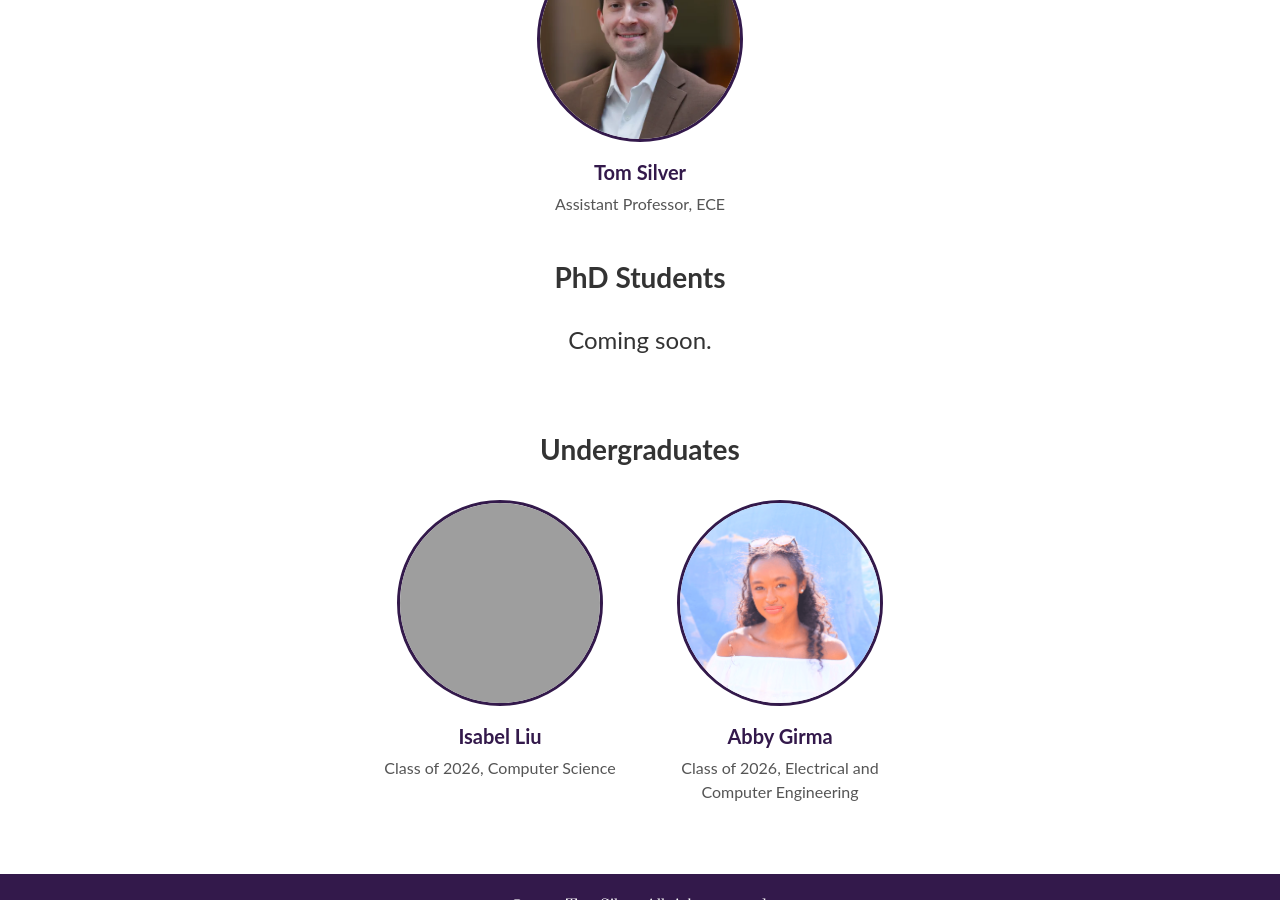
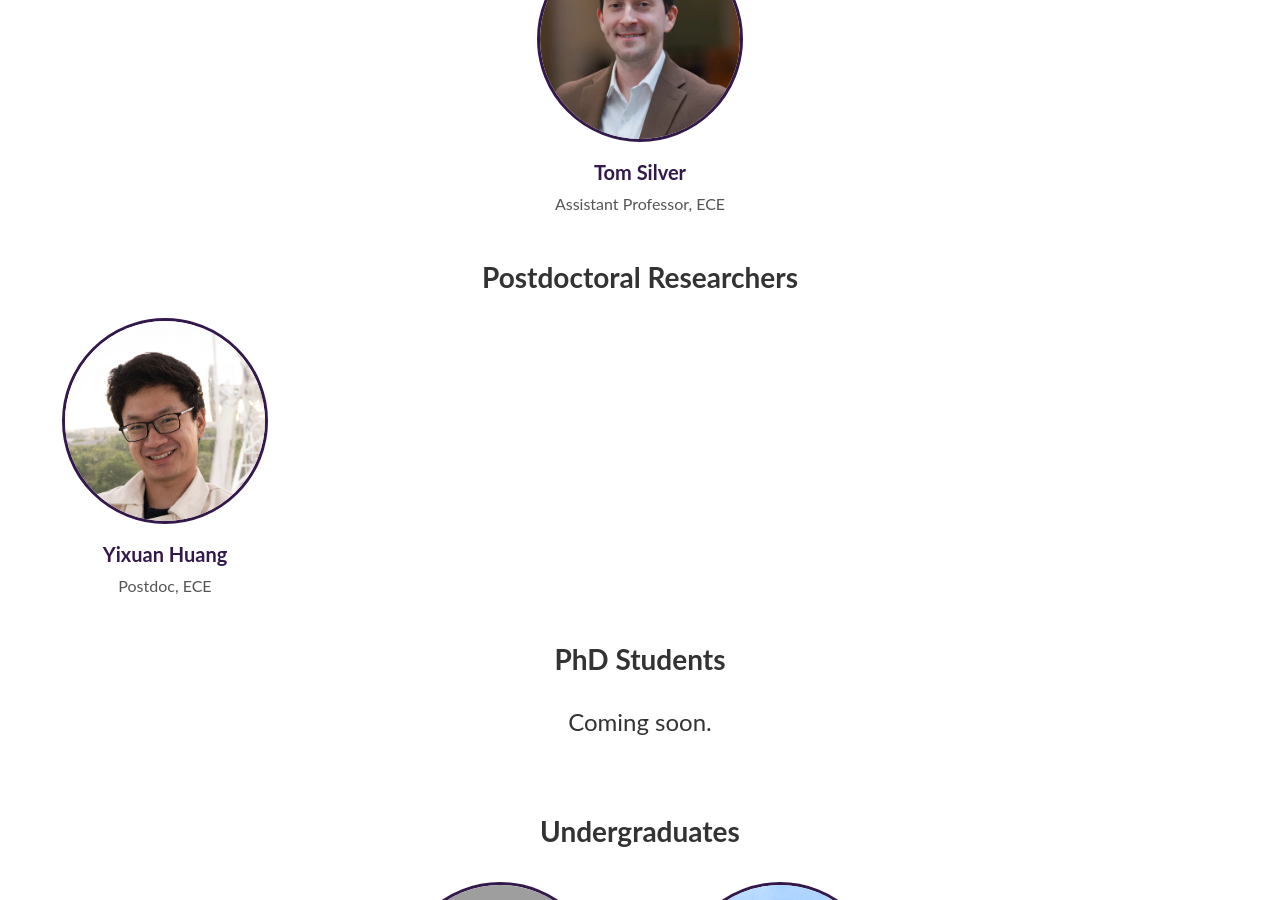
Before and after one commit to Princeton-Robot-Planning-and-Learning/princeton-robot-planning-and-learning.github.io, a Jekyll site: the page built from people.md, in a window 1280 px wide and 900 px high, scrolled down 441 px. Built offline with Jekyll 4.4.1, drawn with Linux system fonts in a browser that asks for light colours; grey boxes are pictures that could not be loaded.

Commit message:
add yixuan

```diff
--- a/people.md
+++ b/people.md
@@ -15,6 +15,19 @@ title: People
       <div class="person-info">
         <h3><a href="https://tomsilver.github.io/" aria-label="Tom Silver's personal website">Tom Silver</a></h3>
         <p>Assistant Professor, ECE</p>
+      </div>
+    </div>
+  </div>
+
+  <h2 id="postdoc-heading">Postdoctoral Researchers</h2>
+  <div class="postodc-container" aria-labelledby="postdoc-heading">
+    <div class="person" role="article">
+      <div class="person-image">
+        <img src="{{ '/assets/images/team/yixuan-huang.png' | relative_url }}" alt="Yixuan Huang portrait">
+      </div>
+      <div class="person-info">
+        <h3><a href="https://yixuanhuang98.github.io/" aria-label="Yixuan Huang's personal website">Yixuan Huang</a></h3>
+        <p>Postdoc, ECE</p>
       </div>
     </div>
   </div>
```
Also changed, not shown: assets/images/team/yixuan-huang.png (added).
